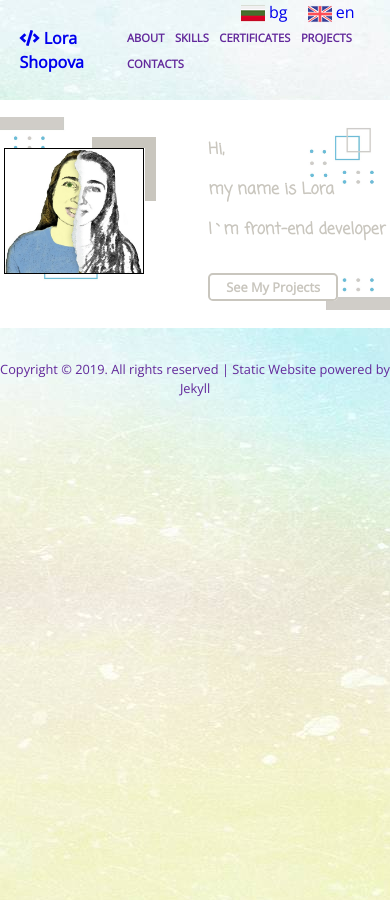
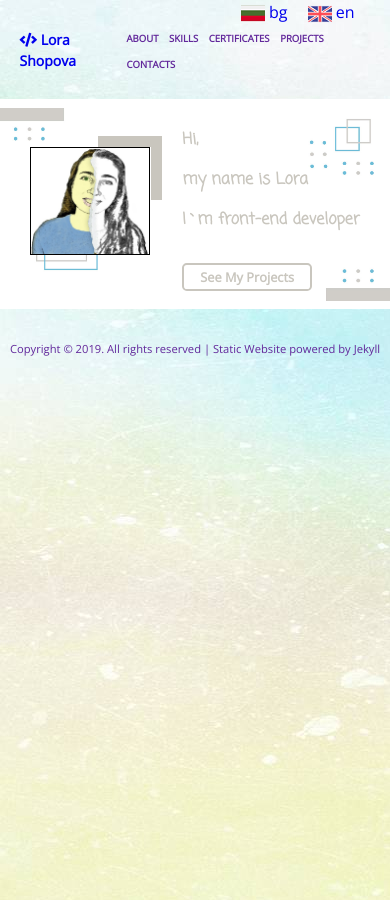
Before and after one commit to LoraMS/lorams.github.io, a Jekyll site: the page built from index.html, in a window 390 px wide. Built offline with Jekyll 4.4.1, drawn with Linux system fonts in a browser that asks for light colours.

Commit message:
responsive home page style added

```diff
--- a/_includes/header.html
+++ b/_includes/header.html
@@ -24,6 +24,8 @@
                 </a>
                 {% endfor %}
             </div>
+            <label for="hamburger">&#9776;</label>
+            <input type="checkbox" id="hamburger"/>
             <ul>
                 {% assign url = page.url|remove:'.html' %}
                 {% for menu in site.t[page.lang] offset:1 %}
--- a/_includes/scripts.html
+++ b/_includes/scripts.html
@@ -3,3 +3,4 @@
 <script src="./../assets/js/projects-filter.js"></script>
 <script src="./../assets/js/slider.js"></script>
 <script src="./../assets/js/back-functionality.js"></script>
+<script src="./../assets/js/dom-manipulation.js"></script>
--- /dev/null
+++ b/assets/js/dom-manipulation.js
@@ -0,0 +1,5 @@
+let logo = document.querySelector(".logo");
+let hamburgerMenuInput = document.getElementById("hamburger");
+    hamburgerMenuInput.addEventListener("change", function(){
+        logo.style.marginTop = hamburgerMenuInput.checked ? "-9rem" : "0rem";
+});
--- a/scss/_site_header.scss
+++ b/scss/_site_header.scss
@@ -52,5 +52,8 @@
                 }
             }
         }
+        label, #hamburger{
+                display: none;
+            }
     }
 }
--- a/style/style.css
+++ b/style/style.css
@@ -466,6 +466,10 @@
 
 header .navigation nav ul li.nav-item.active::after {
   visibility: visible;
+}
+
+header .navigation label, header .navigation #hamburger {
+  display: none;
 }
 
 footer {
@@ -1419,6 +1423,17 @@
   }
 }
 
+@media screen and (max-width: 1200px) {
+  .home-page .profile-image-holder .profile-image {
+    margin: 6rem auto;
+    padding-right: 6rem;
+  }
+  .home-page .profile-image-holder .profile-image:before {
+    top: 5rem;
+    right: 5rem;
+  }
+}
+
 @media screen and (max-width: 1024px) {
   .home-page .profile-image-holder .profile-image {
     margin: 5rem auto;
@@ -1432,6 +1447,15 @@
   }
   .home-page .heading div.heading-home h2 {
     font-size: 1.2rem;
+  }
+}
+
+@media screen and (max-width: 900px) {
+  header .navigation {
+    width: 80%;
+  }
+  main {
+    width: 78%;
   }
 }
 
@@ -1448,7 +1472,7 @@
   }
   .home-page .profile-image-holder .profile-image:before {
     width: 4rem;
-    top: 8.3rem;
+    top: 4.3rem;
     right: 3.3rem;
     border-top: 0.7rem solid #c9c6be;
     border-right: 0.7rem solid #c9c6be;
@@ -1467,6 +1491,15 @@
   }
 }
 
+@media screen and (max-width: 576px) {
+  header .navigation {
+    width: 90%;
+  }
+  main {
+    width: 90%;
+  }
+}
+
 @media screen and (max-width: 480px) {
   header .navigation {
     width: 90%;
@@ -1494,4 +1527,82 @@
     font-size: 0.8rem;
   }
 }
+
+@media screen and (max-width: 425px) {
+  header section .logo {
+    font-size: 14px;
+  }
+  header .navigation nav ul li.nav-item a {
+    font-size: 0.6rem;
+  }
+  .home-page .profile-image-holder .profile-image {
+    padding-right: 2rem;
+  }
+  .home-page .profile-image-holder .profile-image:before {
+    right: 1.3rem;
+  }
+  .home-page .profile-image-holder .profile-image img {
+    max-width: 120px;
+  }
+  footer p {
+    font-size: 0.7rem;
+  }
+}
+
+@media screen and (max-width: 375px) {
+  header .navigation {
+    width: 100%;
+    padding-left: 1rem;
+    -webkit-box-pack: space-evenly;
+        -ms-flex-pack: space-evenly;
+            justify-content: space-evenly;
+  }
+  header .navigation nav .lang a {
+    margin-right: 2rem;
+  }
+  header .navigation nav ul li.nav-item {
+    display: block;
+  }
+  header .navigation label {
+    display: inline-block;
+    color: white;
+    background: #88bbd6;
+    font-style: normal;
+    font-size: 0.8em;
+    padding: 3px 10px;
+    position: fixed;
+    right: 0;
+    top: -0.1rem;
+  }
+  header .navigation ul {
+    display: none;
+  }
+  header .navigation input:checked ~ ul {
+    display: block;
+  }
+  header .navigation input:checked ~ .logo {
+    margin-top: -8rem;
+  }
+  .home-page {
+    background-size: 100% 100%;
+  }
+  .home-page .profile-image-holder .profile-image:before {
+    display: none;
+  }
+  .home-page .heading .heading-home {
+    padding-top: 1rem;
+  }
+}
+
+@media screen and (max-width: 320px) {
+  .home-page .profile-image-holder {
+    display: none;
+  }
+  .home-page .heading .heading-home {
+    padding: 2rem;
+  }
+  .home-page .heading div.heading-home h2:nth-child(3) {
+    margin-bottom: 2rem;
+  }
+}
 /*# sourceMappingURL=style.css.map */
```
Also changed, not shown: scss/_home_page.scss (+0 -31 lines), scss/_responsive.scss (+93 -6 lines), 1 other file.
